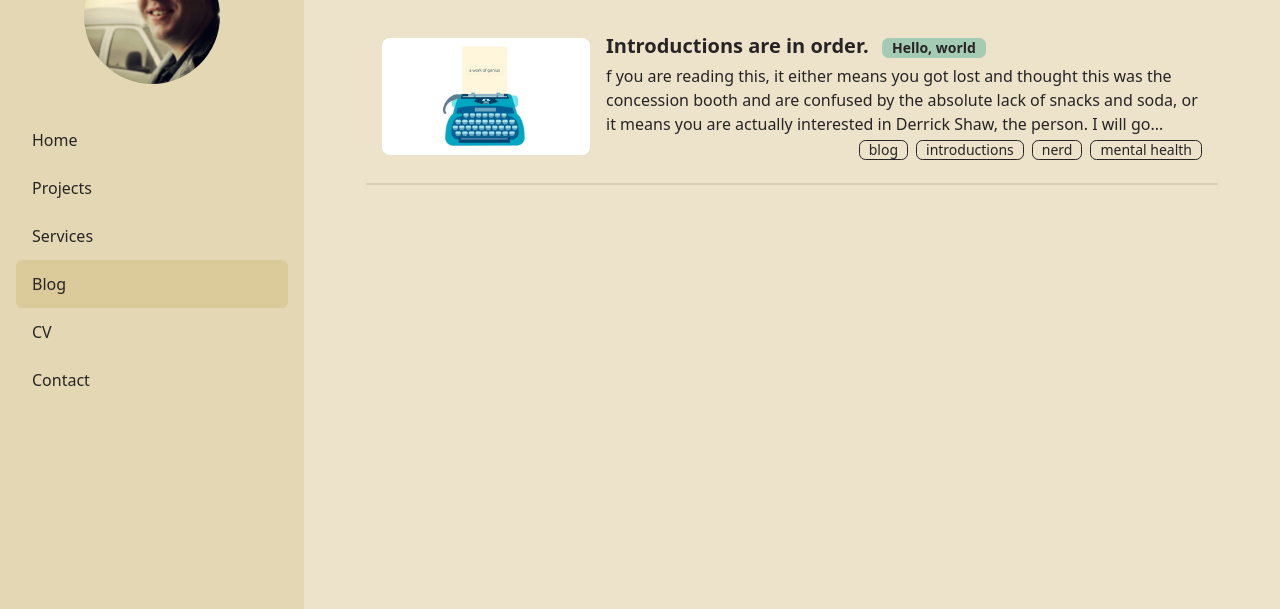
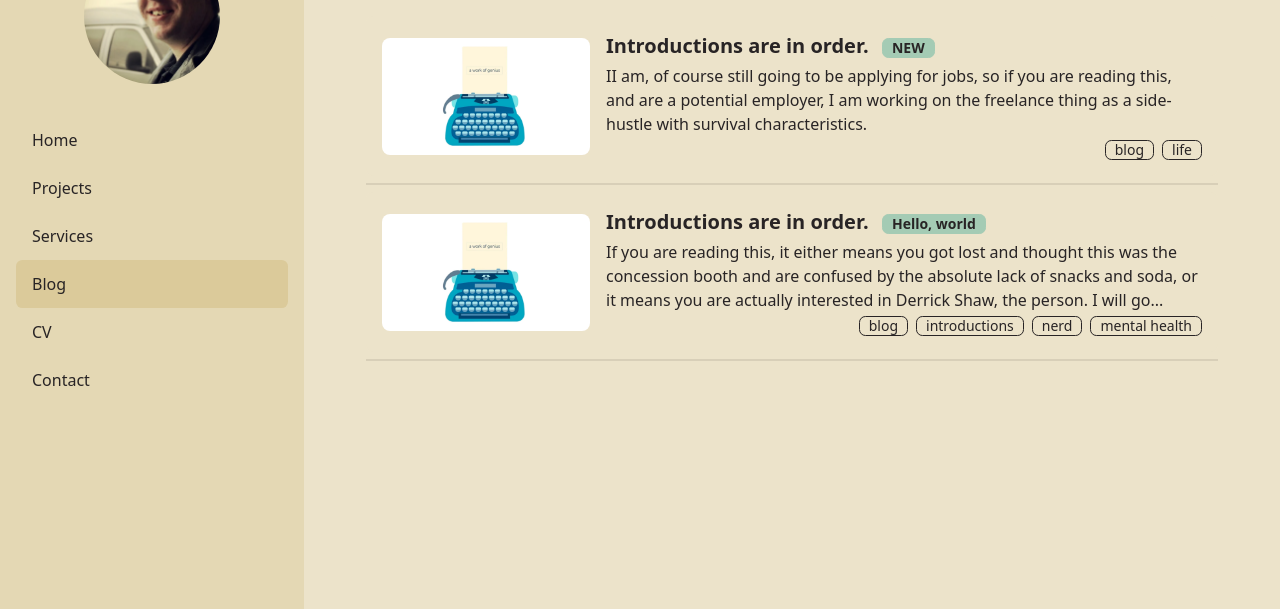
Before and after one commit to AndroidHell/android-hell-portfolio, an Astro site: page /blog in a window 1280 px wide. Shown: the part 80-689 px from the top of the page. Built offline with nearby package versions, Linux system fonts and the light colour scheme; Astro itself is replaced by a stand-in of ours.

Commit message:
blog post 2 - will edit later

```diff
--- a/src/content/blog/post1.md
+++ b/src/content/blog/post1.md
@@ -1,6 +1,6 @@
 ---
 title: "Introductions are in order."
-description: "f you are reading this, it either means you got lost and thought this was the concession booth and are confused by the absolute lack of snacks and soda, or it means you are actually interested in Derrick Shaw, the person. I will go..."
+description: "If you are reading this, it either means you got lost and thought this was the concession booth and are confused by the absolute lack of snacks and soda, or it means you are actually interested in Derrick Shaw, the person. I will go..."
 pubDate: "Apr 15 2024"
 heroImage: "/blog_img.webp"
 badge: "Hello, world"
--- /dev/null
+++ b/src/content/blog/post2.md
@@ -0,0 +1,10 @@
+---
+title: "Introductions are in order."
+description: "II am, of course still going to be applying for jobs, so if you are reading this, and are a potential employer, I am working on the freelance thing as a side-hustle with survival characteristics."
+pubDate: "Apr 18 2024"
+heroImage: "/blog_img.webp"
+badge: "NEW"
+tags: ["blog", "life"]
+---
+
+I am, of course still going to be applying for jobs, so if you are reading this, and are a potential employer, I am working on the freelance thing as a side-hustle with survival characteristics.
```
